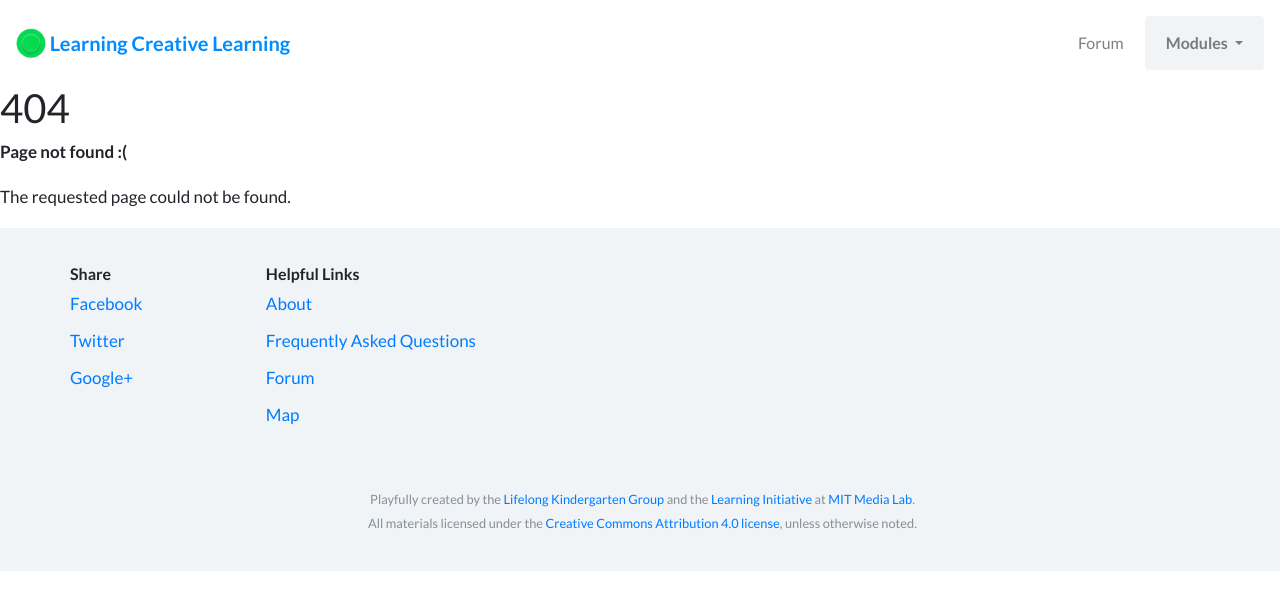
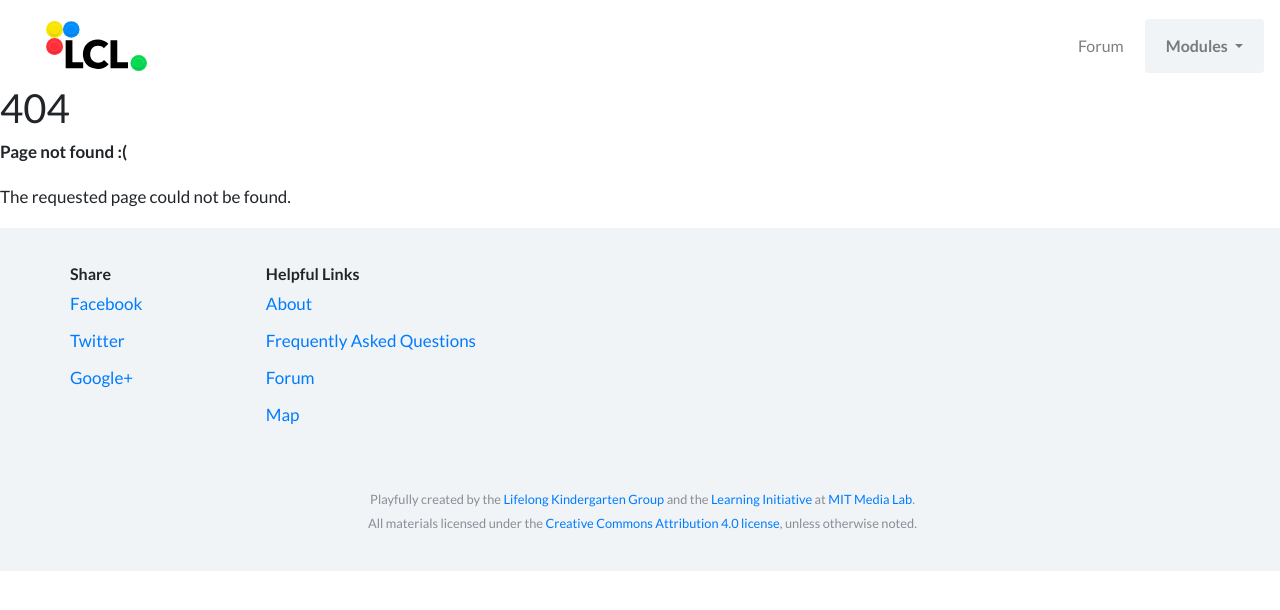
Before and after one commit to mitmedialab/lcl, a Jekyll site: the page built from 404.html, in a window 1280 px wide. Shown: the top 610 px of the page. Built offline with Jekyll 4.4.1, drawn with Linux system fonts in a browser that asks for light colours; nearby versions of some CDN libraries.

Commit message:
Added Shruti's awesome LCL logo\!

```diff
--- a/_includes/navbar.html
+++ b/_includes/navbar.html
@@ -3,7 +3,7 @@
 
     <nav class="navbar navbar-expand-md navbar-light fixed-top bg-white py-3">
       <a class="navbar-brand font-weight-bold font-blue" href="{{ site.baseurl }}{% link index.html %}">
-        <img src="{{ "/images/peg_green.svg" | relative_url }}" width="30" height="30" class="d-inline-block align-top" alt="LCL Logo"> Learning Creative Learning
+        <img src="{{ "/images/lcl-logo.svg" | relative_url }}" height="50" class="d-inline-block align-top navbar-lcl-logo" alt="LCL Logo">
       </a>
       <button class="navbar-toggler" type="button" data-toggle="collapse" data-target="#navbarCollapse" aria-controls="navbarCollapse" aria-expanded="false" aria-label="Toggle navigation">
         <span class="navbar-toggler-icon"></span>
--- a/_sass/styles.scss
+++ b/_sass/styles.scss
@@ -82,6 +82,11 @@ body > .container-pad-top {
   padding-left: 55px;
   padding-bottom: 37px;
 }
+
+.navbar-lcl-logo {
+  margin-left: 30px;
+}
+
 .peg-background{
   background-color: transparent;
   background-image: url('#{$baseurl}/images/peg_pattern.svg');
```
Also changed, not shown: images/lcl-logo.svg (added), 11 other files.
